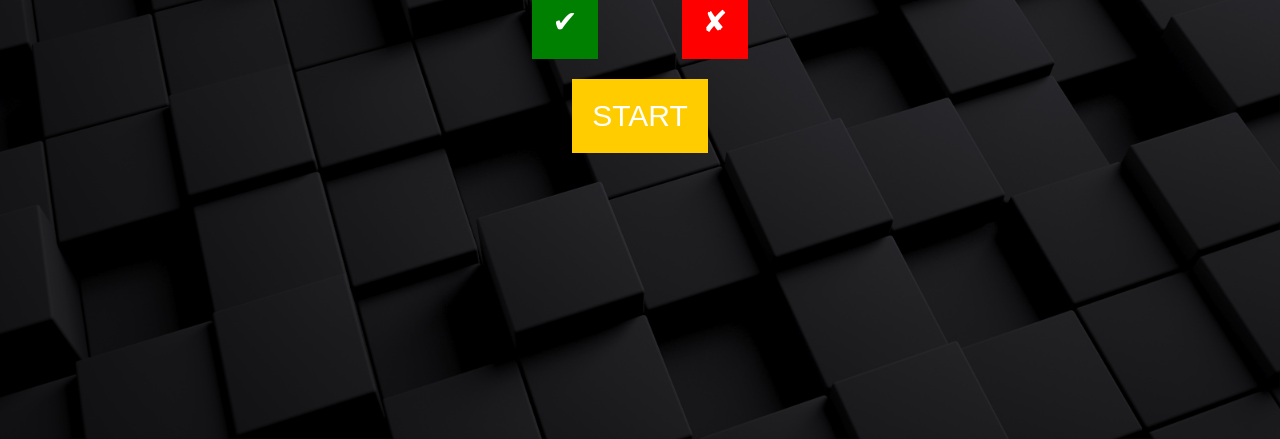
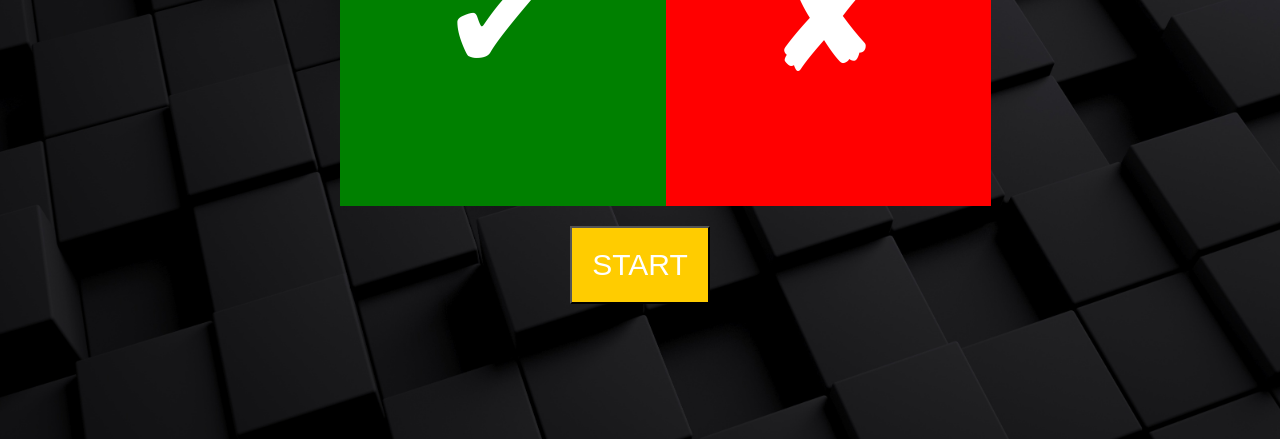
Before and after one commit to ZohebS-dxb/swipe, a plain HTML site: page index.html in a window 1280 px wide. Shown: the part 361-800 px from the top of the page. Drawn offline with Linux system fonts and the light colour scheme.

Commit message:
Update index.html

```diff
--- a/index.html
+++ b/index.html
@@ -22,18 +22,13 @@
         .buttons {
             display: flex;
             justify-content: space-around;
-            width: 300px;
+            width: 600px; /* Increase width to accommodate larger buttons */
         }
-        button {
-            padding: 20px;
-            font-size: 30px; /* Increase font size for tick and cross */
+        .yes-btn, .no-btn {
+            padding: 100px; /* Increase button size by 500% */
+            font-size: 150px; /* Increase icon size */
             border: none;
             cursor: pointer;
-        }
-        .start-btn, .stop-btn {
-            background-color: #ffcc00;
-            color: white;
-            margin-top: 20px;
         }
         .yes-btn {
             background-color: green;
@@ -42,6 +37,13 @@
         .no-btn {
             background-color: red;
             color: white;
+        }
+        .start-btn {
+            background-color: #ffcc00;
+            color: white;
+            margin-top: 20px;
+            padding: 20px; /* Keep original size */
+            font-size: 30px; /* Keep original size */
         }
         .timers {
             margin-top: 20px;
```
